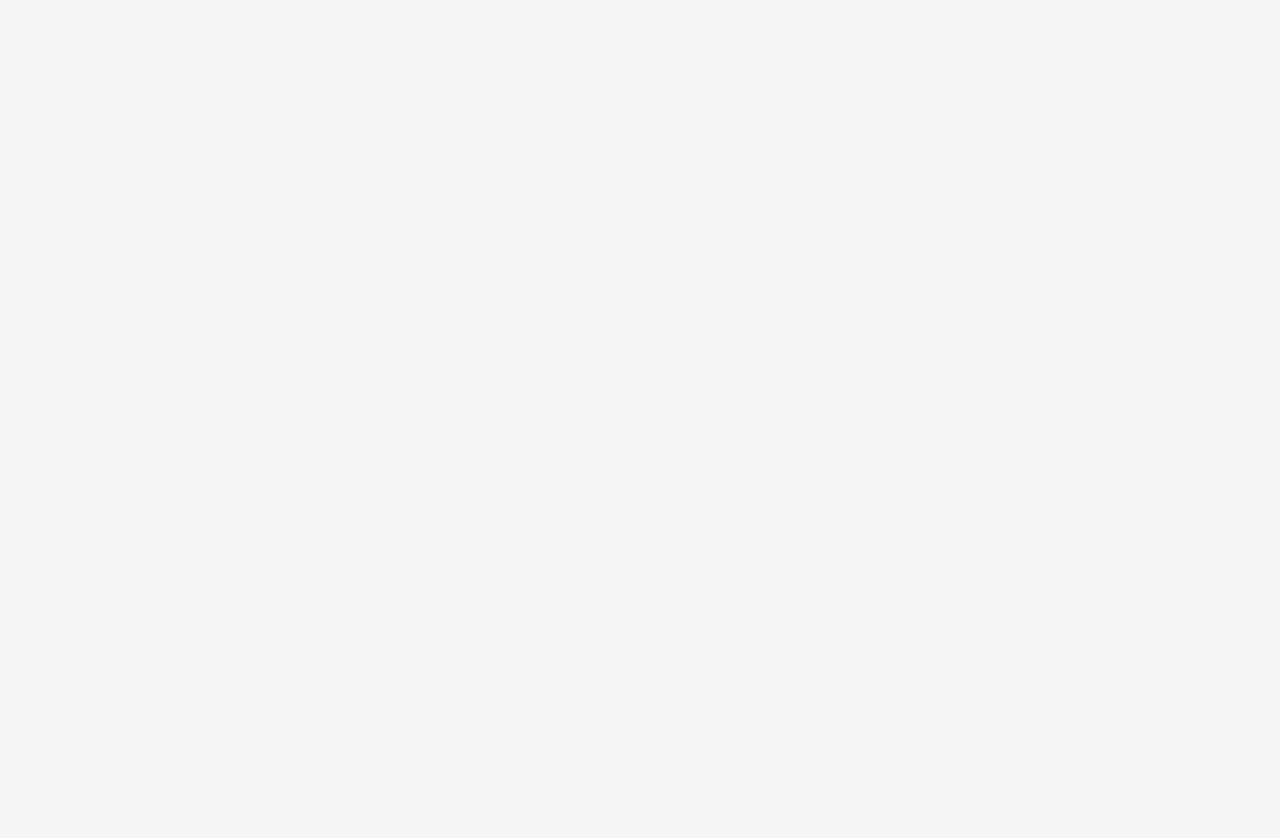
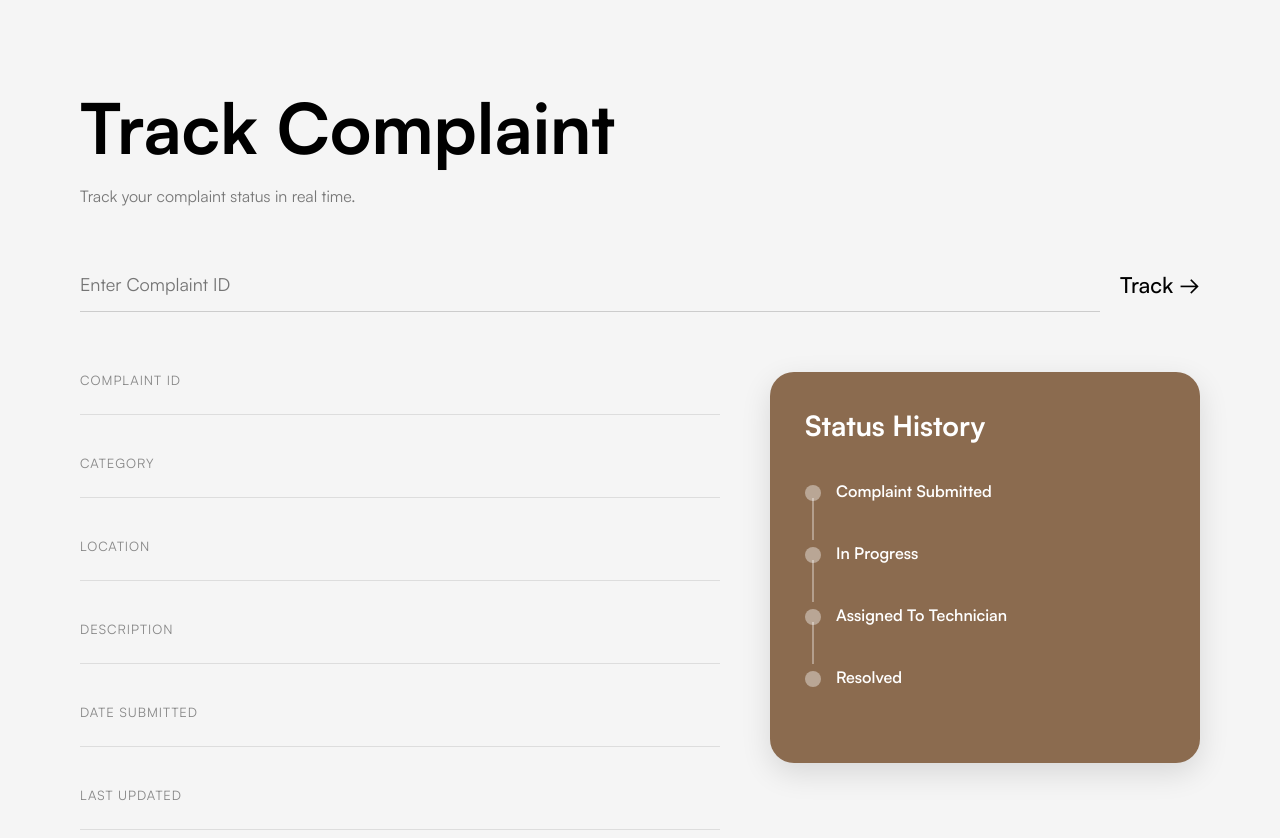
Before and after one commit to rudra90031/smart-city-citizen-services-portal, a React (Vite) app in the folder frontend/: page /track-complaint in a window 1280 px wide. Before the commit this address had no page. Shown: the top 838 px of the page. Before the commit the page ends 800 px from the top, so only its background shows below. Built offline with nearby package versions, Linux system fonts and the light colour scheme.

Commit message:
Add complaint ID copy feature and improve complaint tracking flow

```diff
--- a/frontend/src/App.css
+++ b/frontend/src/App.css
@@ -214,6 +214,7 @@ ul {
   color: #000;
   font-family: "Satoshi", sans-serif;
 }
+
 .city-text {
   display: inline-block;
   margin-left: 80px;
@@ -492,7 +493,30 @@ ul {
 
   padding: 60px;
 }
+.complaint-info{
+  display:flex;
+  flex-direction:column;
+  gap:4px;
+}
 
+.complaint-id-row{
+  display:flex;
+  align-items:center;
+  gap:6px;
+}
+
+.complaint-id-row small{
+  font-size:12px;
+  color:#777;
+}
+
+.copy-btn{
+  border:none;
+  background:transparent;
+  cursor:pointer;
+  font-size:14px;
+  padding:0;
+}
 .stats-text {
   display: flex;
   justify-content: space-around;
@@ -854,3 +878,173 @@ ul {
 .submit-btn:hover {
   transform: translateX(10px);
 }
+
+/* ================= TRACK COMPLAINT ================= */
+
+.track-wrapper {
+  max-width: 1200px;
+  margin: auto;
+  padding: 80px 40px;
+}
+
+.track-wrapper h1 {
+  font-size: 70px;
+  font-weight: 700;
+  margin-bottom: 10px;
+}
+
+.track-subtitle {
+  color: #777;
+  margin-bottom: 50px;
+}
+
+.track-search-row {
+  display: flex;
+  gap: 20px;
+  margin-bottom: 60px;
+}
+
+.track-search-row input {
+  flex: 1;
+  border: none;
+  border-bottom: 1px solid #ccc;
+  padding: 15px 0;
+  font-size: 18px;
+  outline: none;
+  background: transparent;
+}
+
+.track-search-row button {
+  background: none;
+  border: none;
+  font-size: 22px;
+  cursor: pointer;
+  font-weight: 500;
+}
+
+/* Main Layout */
+
+.track-content {
+  display: flex;
+  gap: 50px;
+  align-items: flex-start;
+}
+
+/* LEFT SIDE */
+
+.track-details {
+  width: 60%;
+}
+
+.track-field {
+  margin-bottom: 40px;
+  border-bottom: 1px solid #ddd;
+  padding-bottom: 15px;
+}
+
+.track-field label {
+  display: block;
+  color: #888;
+  font-size: 13px;
+  margin-bottom: 10px;
+  letter-spacing: 1px;
+}
+
+.track-field p {
+  font-size: 22px;
+  color: #222;
+}
+
+/* RIGHT SIDE */
+
+.status-card {
+  width: 40%;
+  background: #8b6b4f;
+  color: white;
+  padding: 35px;
+  border-radius: 24px;
+  height: fit-content;
+  box-shadow: 0 10px 30px rgba(0, 0, 0, 0.12);
+}
+
+.status-card h2 {
+  margin-bottom: 35px;
+  font-size: 28px;
+}
+
+/* Timeline */
+
+.timeline-item {
+  position: relative;
+  display: flex;
+  align-items: flex-start;
+  gap: 15px;
+  padding-bottom: 35px;
+}
+
+.timeline-item span {
+  width: 16px;
+  height: 16px;
+  min-width: 16px;
+  border-radius: 50%;
+  background: rgba(255, 255, 255, 0.4);
+  position: relative;
+  z-index: 2;
+  margin-top: 5px;
+}
+
+.timeline-item::after {
+  content: "";
+  position: absolute;
+  left: 7px;
+  top: 18px;
+  width: 2px;
+  height: 42px;
+  background: rgba(255, 255, 255, 0.35);
+}
+
+.timeline-item:last-child::after {
+  display: none;
+}
+
+.timeline-item.active span {
+  background: #4da3ff;
+  box-shadow: 0 0 0 4px rgba(77, 163, 255, 0.25);
+}
+
+.timeline-content h4 {
+  margin: 0;
+  font-size: 16px;
+  font-weight: 600;
+}
+
+.timeline-content p {
+  margin-top: 5px;
+  font-size: 13px;
+  color: rgba(255, 255, 255, 0.75);
+}
+
+/* Responsive */
+
+@media (max-width: 768px) {
+  .track-content {
+    flex-direction: column;
+  }
+
+  .track-details,
+  .status-card {
+    width: 100%;
+  }
+
+  .track-wrapper h1 {
+    font-size: 45px;
+  }
+
+  .track-wrapper {
+    max-width: 1200px;
+    margin: auto;
+    padding: 40px;
+    min-height: 40vh;
+    overflow: hidden;
+  }
+}
--- a/frontend/src/App.jsx
+++ b/frontend/src/App.jsx
@@ -3,6 +3,7 @@ import { BrowserRouter, Routes, Route } from "react-router-dom";
 import Home from "./pages/Home";
 import Portal from "./pages/Portal";
 import LodgeComplaint from "./pages/LodgeComplaint";
+import TrackComplaint from "./pages/TrackComplaint";
 
 function App() {
   return (
@@ -11,6 +12,10 @@ function App() {
         <Route path="/" element={<Home />} />
         <Route path="/portal" element={<Portal />} />
         <Route path="/lodge-complaint" element={<LodgeComplaint />} />
+        <Route
+          path="/track-complaint"
+          element={<TrackComplaint />}
+        />
       </Routes>
     </BrowserRouter>
   );
--- a/frontend/src/pages/Complaints.jsx
+++ b/frontend/src/pages/Complaints.jsx
@@ -16,7 +16,8 @@ function Complaints() {
       </section>
       <section className="complaint-actions">
 
-        <div className="complaint-card track-card">
+        <div className="complaint-card track-card"
+        onClick={() => navigate("/track-complaint")}>
           <span>TRACK</span>
           <h2>Track Complaint</h2>
           <p>Check the live status of your submitted complaints.</p>
--- a/frontend/src/pages/Dashboard.jsx
+++ b/frontend/src/pages/Dashboard.jsx
@@ -133,7 +133,29 @@ function Dashboard() {
                   className="complaint-item"
                   key={complaint._id}
                 >
-                  <span>{complaint.title}</span>
+                  <div className="complaint-info">
+
+                    <span>{complaint.title}</span>
+
+                    <div className="complaint-id-row">
+
+                      <small>
+                        {complaint._id.slice(-8)}
+                      </small>
+
+                      <button
+                        className="copy-btn"
+                        onClick={() => {
+                          navigator.clipboard.writeText(complaint._id);
+                          // alert("Complaint ID Copied");
+                        }}
+                      >
+                        📋
+                      </button>
+
+                    </div>
+
+                  </div>
 
                   <span className="status pending">
                     {complaint.status}
--- a/frontend/src/pages/TrackComplaint.jsx
+++ b/frontend/src/pages/TrackComplaint.jsx
@@ -0,0 +1,135 @@
+import React, { useState } from "react";
+function TrackComplaint() {
+    const [searched, setSearched] = useState(false);
+    const [complaintId, setComplaintId] = useState("");
+    return (
+        <div className="track-wrapper">
+
+            <h1>Track Complaint</h1>
+
+            <p className="track-subtitle">
+                Track your complaint status in real time.
+            </p>
+
+            {/* Search Section */}
+
+            <div className="track-search-row">
+
+                <input
+                    type="text"
+                    placeholder="Enter Complaint ID"
+                    value={complaintId}
+                    onChange={(e) => setComplaintId(e.target.value)}
+                />
+
+                <button
+                    onClick={() => {
+                        if (complaintId.trim()) {
+                            setSearched(true);
+                        }
+                    }}
+                >
+                    Track →
+                </button>
+
+            </div>
+
+            {/* Main Content */}
+
+            <div className="track-content">
+
+                {/* Left Side */}
+
+                <div className="track-details">
+
+                    <div className="track-field">
+                        <label>COMPLAINT ID</label>
+                        <p>{searched ? "CMP001" : ""}</p>
+                    </div>
+
+                    <div className="track-field">
+                        <label>CATEGORY</label>
+                        <p>{searched ? "Street Light" : ""}</p>
+                    </div>
+
+                    <div className="track-field">
+                        <label>LOCATION</label>
+                        <p>{searched ? "Sector 15, Near City Park" : ""}</p>
+                    </div>
+
+                    <div className="track-field">
+                        <label>DESCRIPTION</label>
+                        <p>{searched ? "Street light is not working from last 3 days." : ""}</p>
+                    </div>
+
+                    <div className="track-field">
+                        <label>DATE SUBMITTED</label>
+                        <p>{searched ? "17 June 2026" : ""}</p>
+                    </div>
+
+                    <div className="track-field">
+                        <label>LAST UPDATED</label>
+                        <p>{searched ? "18 June 2026" : ""}</p>
+                    </div>
+
+                </div>
+
+                {/* Right Side */}
+
+                <div className="status-card">
+
+                    <h2>Status History</h2>
+
+                    <div className={`timeline-item ${searched ? "active" : ""}`}>
+
+                        <span></span>
+
+                        <div className="timeline-content">
+                            <h4>Complaint Submitted</h4>
+                            <p>{searched ? "17 Jun 2026 • 10:30 AM" : ""}</p>
+                        </div>
+
+                    </div>
+
+                    <div className={`timeline-item ${searched ? "active" : ""}`}>
+
+                        <span></span>
+
+                        <div className="timeline-content">
+                            <h4>In Progress</h4>
+                            <p>{searched ? "17 Jun 2026 • 02:15 PM" : ""}</p>
+                        </div>
+
+                    </div>
+
+                    <div className="timeline-item">
+
+                        <span></span>
+
+                        <div className="timeline-content">
+                            <h4>Assigned To Technician</h4>
+                            <p>{searched ? "Pending" : ""}</p>
+                        </div>
+
+                    </div>
+
+                    <div className="timeline-item">
+
+                        <span></span>
+
+                        <div className="timeline-content">
+                            <h4>Resolved</h4>
+                            <p>{searched ? "Pending" : ""}</p>
+                        </div>
+
+                    </div>
+
+                </div>
+
+            </div>
+
+        </div>
+    );
+}
+
+export default TrackComplaint;
```
Also changed, not shown: 1 other file (tests, documents, lock files or other folders). Lines whose indentation alone changed are shown as unchanged.
